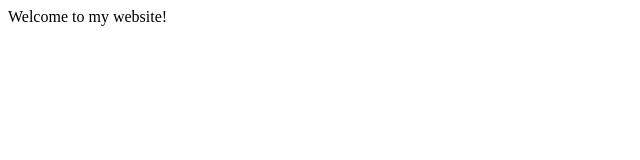
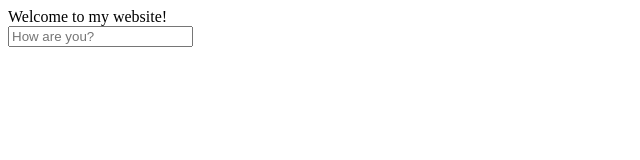
Before and after one commit to miki1513/miki1513.github.io, a plain HTML site: page index.html in a window 1280 px wide. Shown: the whole page, without its empty margins (0-640 px from the left). Drawn offline with Linux system fonts and the light colour scheme.

Commit message:
Update index.html

```diff
--- a/index.html
+++ b/index.html
@@ -4,4 +4,5 @@
   </head>
   <body>
     <div>Welcome to my website!</div>
+    <input placeholder="How are you?"</input>
   </body>
```
